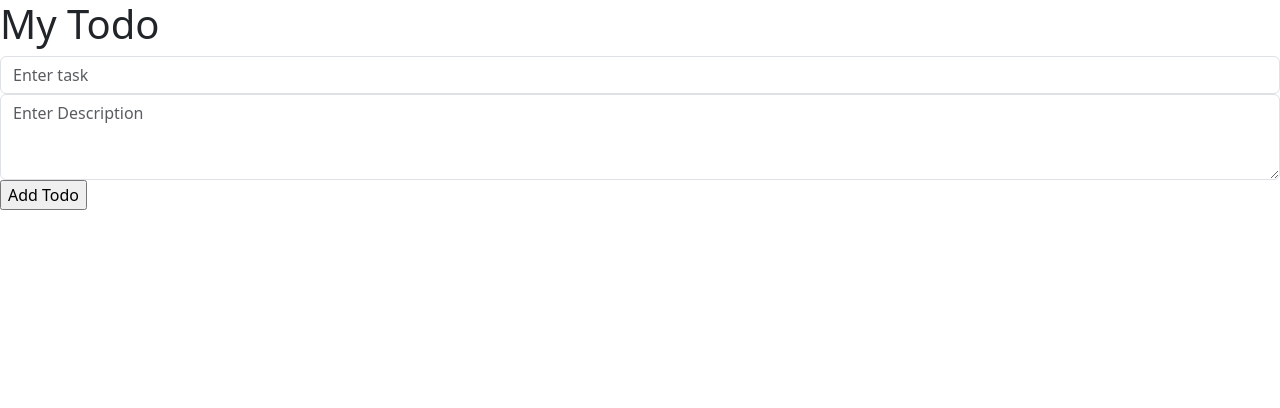
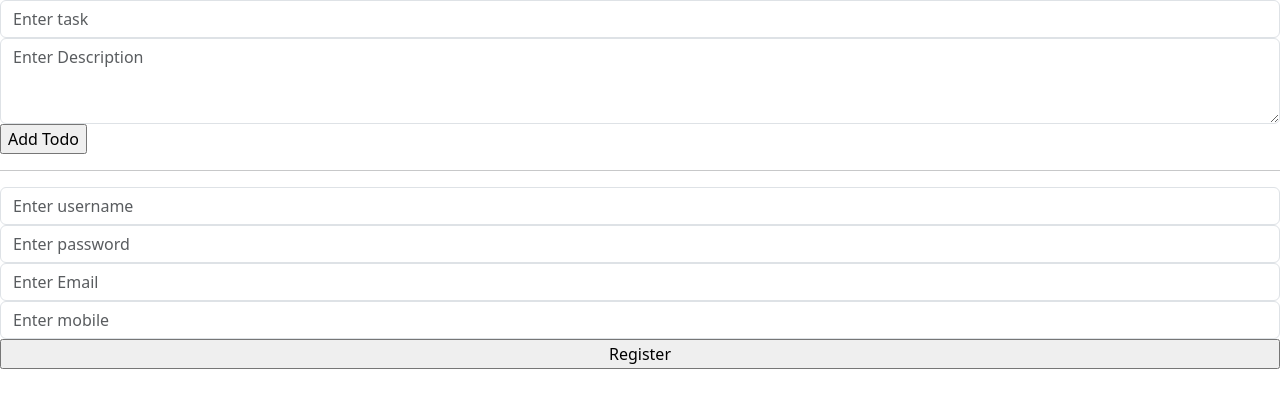
Before and after one commit to umeshtambat/fourth-app-umesh, a React (Create React App) app: page / in a window 1280 px wide. Shown: the top 408 px of the page. Built offline with nearby package versions, Linux system fonts and the light colour scheme.

Commit message:
registration-seperate-function

```diff
--- a/src/App.js
+++ b/src/App.js
@@ -1,49 +1,15 @@
 import { useRef, useState } from "react";
+import MyTodo from "./pages/MyTodo.js";
+import MyRegistration from "./pages/MyRegistration";
+
 function App() {
   return (
     <>
-      <h1>My Todo</h1>
       <MyTodo />
+      <hr />
+      <MyRegistration />
     </>
   );
 }
-function MyTodo() {
-  let [todo, setTodo] = useState({ task: "", description: "" });
-  let handleChnageTaskAction = (e) => {
-    let newTodo = { ...todo, task: e.target.value };
-    setTodo(newTodo);
-  };
-  let handleChangeDescriptionAction = (e) => {
-    // console.log(e.target);
-    let newTodo = { ...todo, description: e.target.value };
-    setTodo(newTodo);
-  };
 
-  let addTodoAction = () => {
-    // alert(todo.task + todo.description);
-    console.log(todo);
-    // TODO :: Save this do DB
-  };
-
-  return (
-    <>
-      <input
-        className="form-control"
-        type="text"
-        placeholder="Enter task"
-        value={todo.task}
-        onChange={handleChnageTaskAction}
-      />
-      <textarea
-        className="form-control"
-        cols="30"
-        rows="3"
-        placeholder="Enter Description"
-        value={todo.description}
-        onChange={handleChangeDescriptionAction}
-      ></textarea>
-      <input type="button" value="Add Todo" onClick={addTodoAction} />
-    </>
-  );
-}
 export default App;
--- /dev/null
+++ b/src/pages/MyRegistration.js
@@ -0,0 +1,85 @@
+import { useState } from "react";
+
+function MyRegistration() {
+  let [user, setUser] = useState({
+    username: "",
+    password: "",
+    email: "",
+    mobile: "",
+  });
+
+  let handlerUsernameAction = (e) => {
+    let newuser = { ...user, username: e.target.value };
+    setUser(newuser);
+  };
+
+  let handlerPasswordAction = (e) => {
+    let newuser = { ...user, password: e.target.value };
+    setUser(newuser);
+  };
+
+  let handlerEmailAction = (e) => {
+    let newuser = { ...user, email: e.target.value };
+    setUser(newuser);
+  };
+
+  let handlerMobileAction = (e) => {
+    let newuser = { ...user, mobile: e.target.value };
+    setUser(newuser);
+  };
+
+  let registerAction = async () => {
+    // BACKEND
+    let url = `http://localhost:4000/adduser?username=${user.username}&password=${user.password}&email=${user.email}&mobile=${user.mobile}`;
+    await fetch(url);
+
+    let newuser = {
+      username: "",
+      password: "",
+      email: "",
+      mobile: "",
+    };
+    setUser(newuser);
+  };
+
+  return (
+    <>
+      <input
+        type="text"
+        className="form-control"
+        placeholder="Enter username"
+        value={user.username}
+        onChange={handlerUsernameAction}
+      />
+      <input
+        type="password"
+        className="form-control"
+        placeholder="Enter password"
+        value={user.password}
+        onChange={handlerPasswordAction}
+      />
+      <input
+        type="text"
+        className="form-control"
+        placeholder="Enter Email"
+        value={user.email}
+        onChange={handlerEmailAction}
+      />
+      <input
+        type="text"
+        className="form-control"
+        placeholder="Enter mobile"
+        value={user.mobile}
+        onChange={handlerMobileAction}
+      />
+      <input
+        type="button"
+        value="Register"
+        className="w-100"
+        onClick={registerAction}
+      />
+    </>
+  );
+}
+
+export default MyRegistration;
--- /dev/null
+++ b/src/pages/MyTodo.js
@@ -0,0 +1,62 @@
+import { useState } from "react";
+
+function MyTodo() {
+  let [sucessBox, setSuccessBox] = useState(false);
+  let [todo, setTodo] = useState({ task: "", description: "" });
+
+  let handleChnageTaskAction = (e) => {
+    let newTodo = { ...todo, task: e.target.value };
+    setTodo(newTodo);
+  };
+
+  let handleChangeDescriptionAction = (e) => {
+    // console.log(e.target);
+    let newTodo = { ...todo, description: e.target.value };
+    setTodo(newTodo);
+  };
+
+  let addTodoAction = async () => {
+    console.log(todo);
+
+    let url = `http://localhost:4000/addtodo?task=${todo.task}&description=${todo.description}`;
+    await fetch(url);
+
+    // clear the box
+    let newtodo = { task: "", description: "" };
+    setTodo(newtodo);
+
+    setSuccessBox(true);
+    setTimeout(() => {
+      setSuccessBox(false);
+    }, 5000);
+  };
+
+  return (
+    <>
+      <input
+        className="form-control"
+        type="text"
+        placeholder="Enter task"
+        value={todo.task}
+        onChange={handleChnageTaskAction}
+      />
+
+      <textarea
+        className="form-control"
+        cols="30"
+        rows="3"
+        placeholder="Enter Description"
+        value={todo.description}
+        onChange={handleChangeDescriptionAction}
+      ></textarea>
+
+      <input type="button" value="Add Todo" onClick={addTodoAction} />
+
+      {sucessBox && (
+        <div className="alert alert-success">Operation Success</div>
+      )}
+    </>
+  );
+}
+
+export default MyTodo;
```
